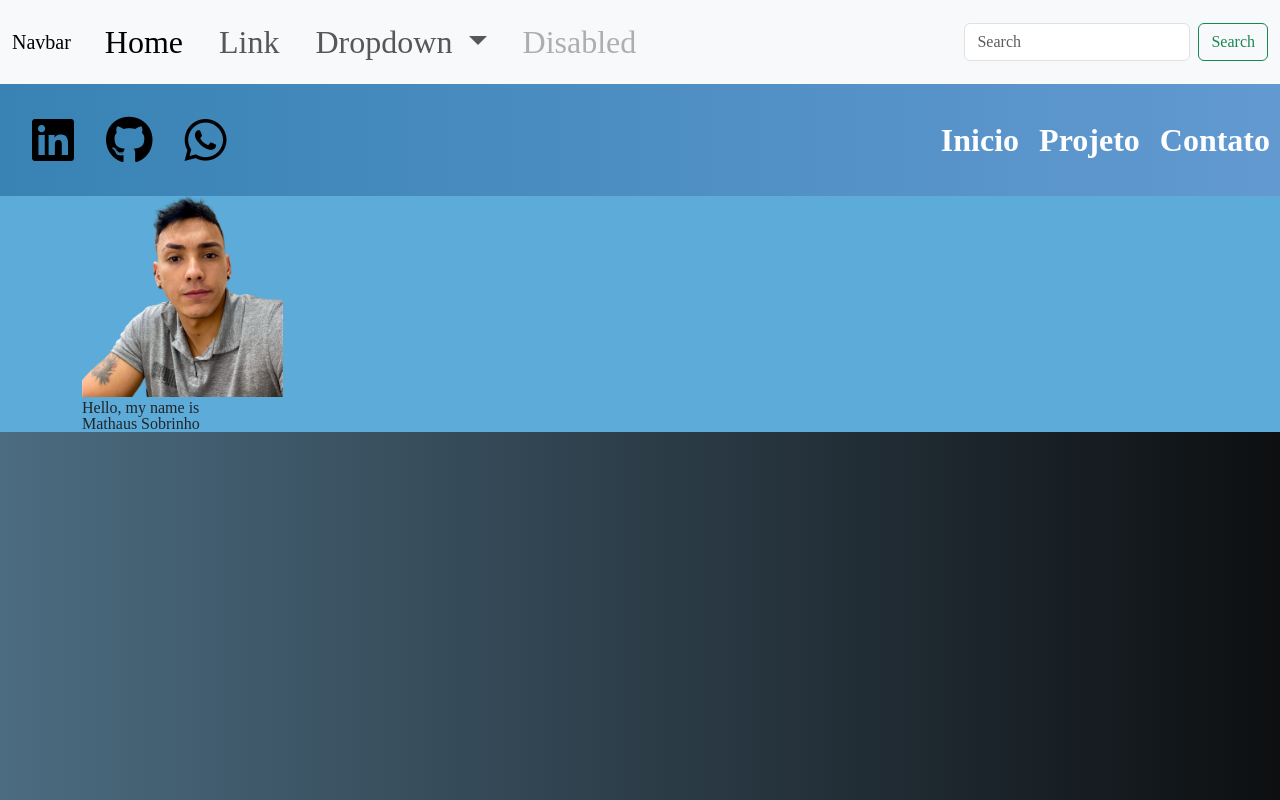
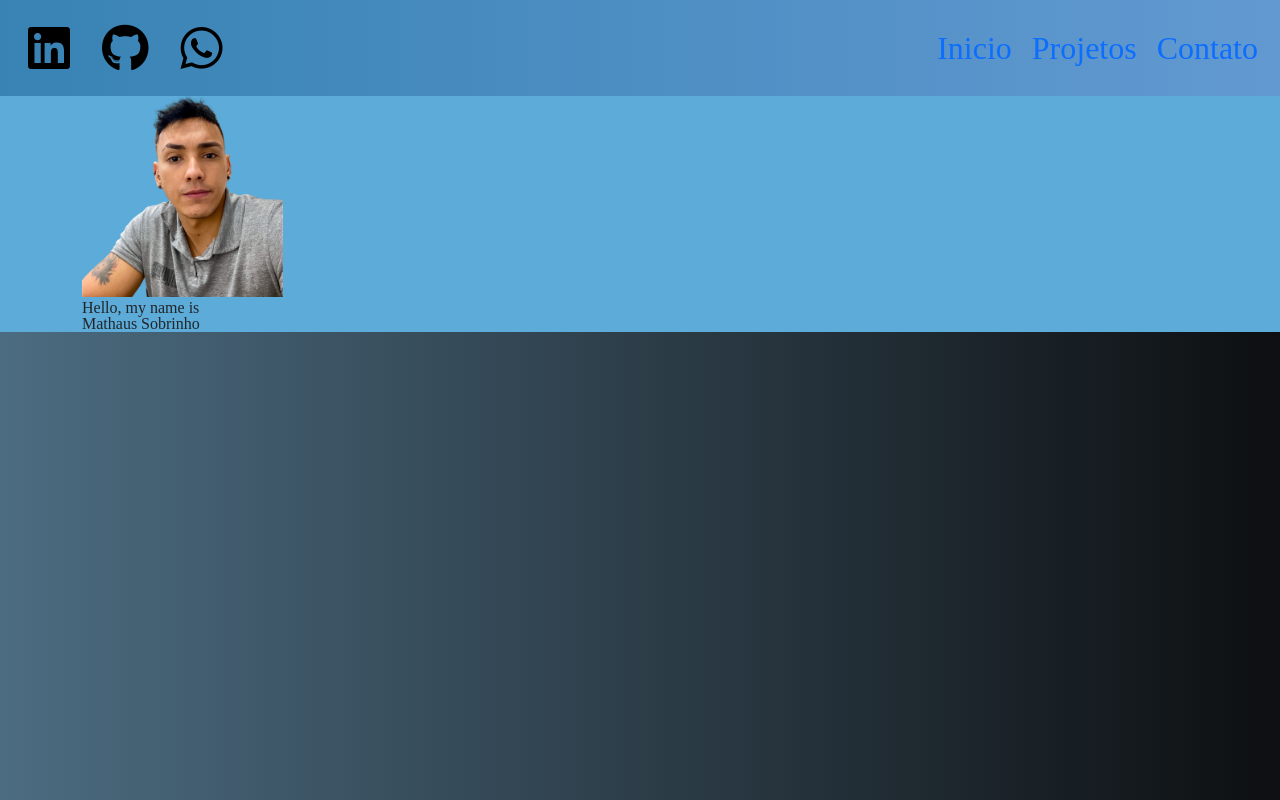
Before and after one commit to mathausdev/Projeto-Semana-2, a plain HTML site: page index.html in a window 1280 px wide. Drawn offline with Linux system fonts and the light colour scheme.

Commit message:
Add files via upload

```diff
--- a/index.html
+++ b/index.html
@@ -18,62 +18,53 @@
 
     <nav class="navbar navbar-expand-lg bg-body-tertiary">
         <div class="container-fluid">
-            <a class="navbar-brand" href="#">Navbar</a>
+            <a class="icons" href="https://www.linkedin.com/in/mathausdev/">
+                <i class="fa-brands fa-linkedin"></i>
+            </a>
             <button class="navbar-toggler" type="button" data-bs-toggle="collapse" data-bs-target="#navbarSupportedContent" aria-controls="navbarSupportedContent" aria-expanded="false" aria-label="Toggle navigation">
             <span class="navbar-toggler-icon"></span>
           </button>
             <div class="collapse navbar-collapse" id="navbarSupportedContent">
                 <ul class="navbar-nav me-auto mb-2 mb-lg-0">
-                    <li class="nav-item">
-                        <a class="nav-link active" aria-current="page" href="#">Home</a>
-                    </li>
-                    <li class="nav-item">
-                        <a class="nav-link" href="#">Link</a>
-                    </li>
-                    <li class="nav-item dropdown">
-                        <a class="nav-link dropdown-toggle" href="#" role="button" data-bs-toggle="dropdown" aria-expanded="false">
-                  Dropdown
-                </a>
-                        <ul class="dropdown-menu">
-                            <li><a class="dropdown-item" href="#">Action</a></li>
-                            <li><a class="dropdown-item" href="#">Another action</a></li>
-                            <li>
-                                <hr class="dropdown-divider">
-                            </li>
-                            <li><a class="dropdown-item" href="#">Something else here</a></li>
-                        </ul>
-                    </li>
-                    <li class="nav-item">
-                        <a class="nav-link disabled">Disabled</a>
-                    </li>
-                </ul>
-                <form class="d-flex" role="search">
-                    <input class="form-control me-2" type="search" placeholder="Search" aria-label="Search">
-                    <button class="btn btn-outline-success" type="submit">Search</button>
-                </form>
-            </div>
-        </div>
-    </nav>
-
-    <div class="container-fluid remove-padding">
-        <div class="menu">
-            <div class="menu-images">
-                <a class="icons" href="https://www.linkedin.com/in/mathausdev/">
-                    <i class="fa-brands fa-linkedin"></i>
-                </a>
                     <a href="https://github.com/mathausdev">
                         <i class="fa-brands fa-github"></i>
                     </a>
                     <a href="https://api.whatsapp.com/send?phone=31992326226">
                         <i class="fa-brands fa-whatsapp"></i>
                     </a>
+                    <!-- <li class="nav-item dropdown"> -->
+                    <!-- <a class="nav-link dropdown-toggle" href="#" role="button" data-bs-toggle="dropdown" aria-expanded="false"> -->
+
+                    </a>
+                    <ul class="dropdown-menu">
+                        <li>
+                            <a class="dropdown-item" href="#"></a>
+                        </li>
+                        <li>
+                            <a class="dropdown-item" href="#"></a>
+                        </li>
+                        <li>
+                            <hr class="dropdown-divider">
+                        </li>
+                        <li>
+                            <a class="dropdown-item" href="#"></a>
+                        </li>
+                    </ul>
+                    </li>
+                    <li class="nav-item">
+                        <a class="nav-link disabled"></a>
+                    </li>
+                </ul>
+
+
+                <li class="lista1"><a href="index.html">Inicio</a></li>
+                <li class="lista1"><a href="projetos.html">Projetos</a></li>
+                <li class="lista1"><a href="contato.html">Contato</a></li>
+
+
             </div>
-            <ul class="menu-list">
-                <li>Inicio</li>
-                <li>Projeto</li>
-                <li>Contato</li>
-            </ul>
         </div>
+    </nav>
 
     <div class="title container-fluid remove-padding">
         <div class="container">
--- a/styles.css
+++ b/styles.css
@@ -8,7 +8,7 @@ li {
     font-size: 2rem;
 }
 
-.menu {
+.navbar {
     background-image: linear-gradient(to right, #3883b4, #6299d1);
     color: #FEFEFE;
     display: flex;
@@ -18,22 +18,8 @@ li {
     margin: 0 auto;
 }
 
-.menu-images {
-    display: flex;
-    align-items: center;
-    margin: 1rem;
-}
-
-.menu-images img {
-    width: 50px;
-    height: 50px;
-    margin-right: 10px;
-}
-
-.menu-list {
-    font-size: 18px;
-    font-weight: bold;
-    display: flex;
+a {
+    text-decoration: none;
 }
 
 .fa-linkedin {
@@ -46,7 +32,7 @@ li {
 .fa-linkedin:hover {
     font-size: 3rem;
     padding: 1rem;
-    color: #3b3838;
+    color: #fdf6f6;
     transition: color 0.8s ease-out;
 }
 
@@ -60,7 +46,7 @@ li {
 .fa-github:hover {
     font-size: 3rem;
     padding: 1rem;
-    color: #3b3838;
+    color: #fdf6f6;
     transition: color 0.8s ease-out;
 }
 
@@ -74,12 +60,8 @@ li {
 .fa-whatsapp:hover {
     font-size: 3rem;
     padding: 1rem;
-    color: #3b3838;
+    color: #fdf6f6;
     transition: color 0.8s ease-out;
-}
-
-.icons {
-    text-decoration: none;
 }
 
 .items {
@@ -113,3 +95,12 @@ img {
     margin-right: 10rem;
     height: auto;
 }
+
+.lista1 {
+    list-style: none;
+    text-decoration: none;
+    color: #FEFEFE;
+    font-size: 2rem;
+}
+
+.lista1:hover {}
```
Also changed, not shown: contato.html (added), projetos.html (added). Lines whose indentation alone changed are shown as unchanged.
